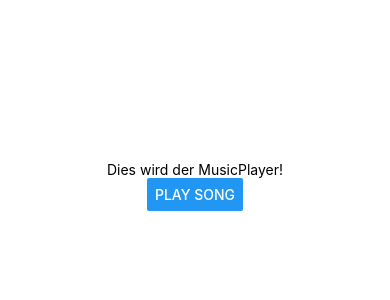
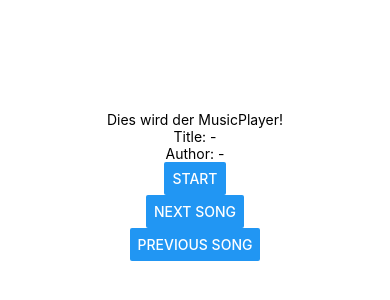
Before and after one commit to MonsterLuni/uek-335, a React Native app: screen / in a window 390 px wide. Shown: the part 236-536 px from the top of the page. Built offline with nearby package versions, Linux system fonts and the light colour scheme.

Commit message:
refactor MusicPlayer: All Functions are newly made

```diff
--- a/App.js
+++ b/App.js
@@ -5,39 +5,69 @@ import { Audio } from 'expo-av'
 
 export default function App() {
 
-  const [sound, setSound] = useState();
-  var [Status, setStatus] = useState(false);
-  var [Statusmessage, setStatusmessage] = useState("Play Song");
-  var [loading, setloading] = useState(true);
+  const [playState, setPlayState] = useState(false);
+  const [songId, setSongId] = useState(0);
+  const [sound, setSound] = useState(null);
+  // Ab hier Konstanten für Text
+  const [title, setTitle] = useState("-");
+  const [author, setAuthor] = useState("-");
 
-  async function changestateofSound() {
-    if(Status == true){
-      sound.pauseAsync();
-      console.log("GESTOPPT");
-      setStatusmessage("Resume Song")
-      setStatus(false);
+  const songs = [
+    {
+      title: "HOME",
+      author: "Resonance",
+      path: require("./assets/Music/Resonance.mp3")
+    },
+    {
+      title: "Drinking Water",
+      author: "Frank Sinatra, Antônio Carlos Jobim",
+      path: require("./assets/Music/Drinking_Water.mp3")
+    },
+    {
+      title: "Fart",
+      author: "Fartigal",
+      path: require("./assets/Music/fart.mp3")
     }
-    else{
-      if(loading == true){
-        console.log('Loading Sound');
-        const {sound} = await Audio.Sound.createAsync(require("./assets/Music/Drinking_Water.mp3"));
-        setSound(sound);
-        console.log('Playing Sound');
-        await sound.playAsync();
-        setloading(false);
-      }
-      else{
-        sound.playAsync();
-      }
-      setStatusmessage("Pause Song")
-      setStatus(true);
+  ]
+
+  async function startSong(forceReload, id = songId){
+    let startsound = sound;
+    if(!startsound || forceReload){
+      console.log(id);
+      startsound = (await Audio.Sound.createAsync(songs[id].path)).sound;
+      setSound(startsound);
+      setSongId(id);
+      setAuthor(songs[id].author)
+      setTitle(songs[id].title)
     }
+    await startsound.playAsync();
+    setPlayState(true);
+  }
+
+  function stopSong(){
+    if(!sound) return
+    sound.pauseAsync();
+    setPlayState(false);
+  }
+  function nextSong(){
+    stopSong();
+    startSong(true, (songId + 1) % songs.length);
+  }
+  function previousSong(){
+    stopSong();
+    startSong(true, Math.abs((songId - 1) % songs.length));
   }
 
   return (
     <View style={styles.container}>
       <Text>Dies wird der MusicPlayer!</Text>
-      <Button title={(Statusmessage)} onPress={changestateofSound} />
+      <Text>Title: {title}</Text>
+      <Text>Author: {author}</Text>
+      <Button title={(playState ? "pause" : "start")} onPress={playState ? stopSong : startSong} />
+      <Text></Text>
+      <Button title="Next Song" onPress={nextSong}/>
+      <Text></Text>
+      <Button title="Previous Song" onPress={previousSong}/>
       <StatusBar style="auto" />
     </View>
   );
```
